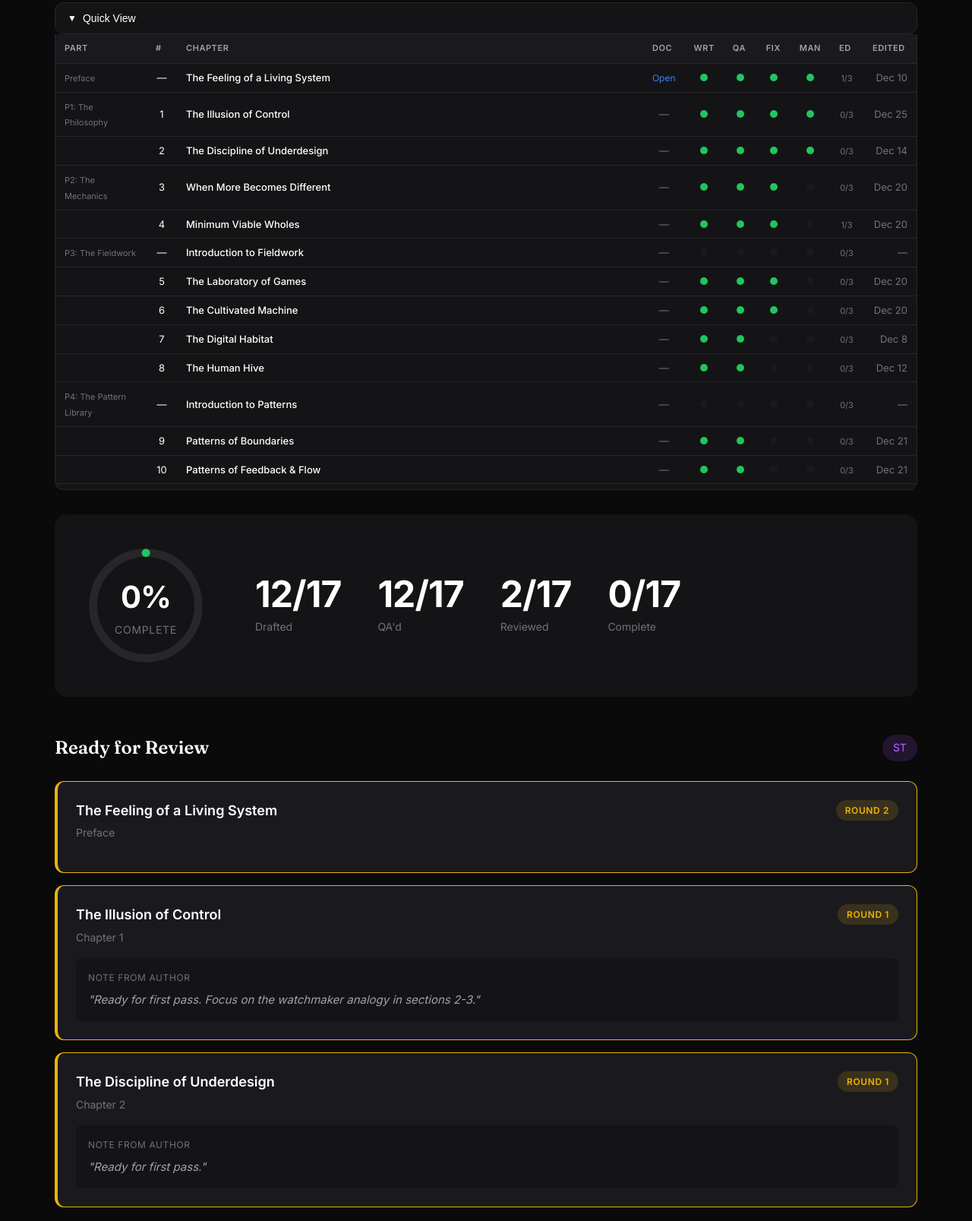
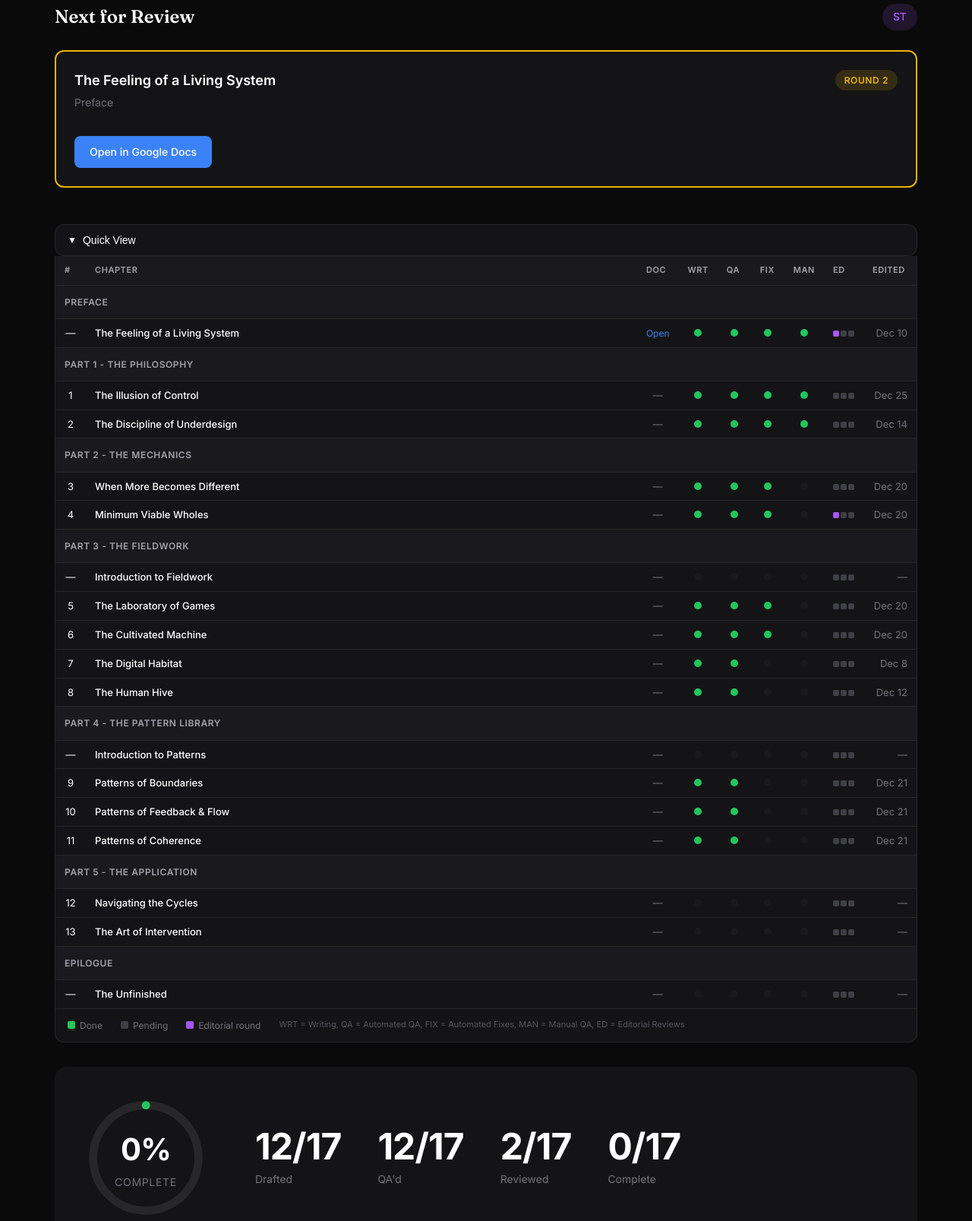
Before and after one commit to makramsaleh/phase-change-dashboard, a plain HTML site: page index.html in a window 1280 px wide. Shown: the part 206-1813 px from the top of the page at 76% size. Drawn offline with Linux system fonts and the light colour scheme.

Commit message:
Move editor section to top, show single action item, add doc link

```diff
--- a/dashboard.js
+++ b/dashboard.js
@@ -136,7 +136,8 @@ function renderEditorSection(chapters, editorName) {
         return;
     }
 
-    container.innerHTML = readyChapters.map(ch => {
+    // Show only the first ready chapter (single action item)
+    const ch = readyChapters[0];
     const round = getEditorialRound(ch) + 1;
     const chapterLabel = ch.number ? `Chapter ${ch.number}` : ch.part;
 
@@ -150,8 +151,15 @@ function renderEditorSection(chapters, editorName) {
         `;
     }
 
-        return `
-            <div class="editor-card">
+    let docLinkHtml = '';
+    if (ch.docLink) {
+        docLinkHtml = `
+            <a href="${ch.docLink}" target="_blank" class="editor-doc-link">Open in Google Docs</a>
+        `;
+    }
+
+    container.innerHTML = `
+        <div class="editor-card featured">
             <div class="editor-card-header">
                 <div>
                     <div class="editor-card-title">${ch.title}</div>
@@ -160,9 +168,9 @@ function renderEditorSection(chapters, editorName) {
                 <span class="editor-card-round">Round ${round}</span>
             </div>
             ${noteHtml}
+            ${docLinkHtml}
         </div>
     `;
-    }).join('');
 }
 
 function renderChaptersGrid(chapters) {
@@ -252,12 +260,19 @@ function renderCondensedTable(chapters) {
 
     // Group by part for visual separation
     let currentPart = '';
+    let rows = [];
 
-    tbody.innerHTML = chapters.map(ch => {
-        const showPart = ch.part !== currentPart;
+    chapters.forEach(ch => {
+        // Add section header row when part changes
+        if (ch.part !== currentPart) {
             currentPart = ch.part;
+            rows.push(`
+                <tr class="section-header-row">
+                    <td colspan="9" class="section-header-cell">${ch.part}</td>
+                </tr>
+            `);
+        }
 
-        const partLabel = showPart ? `<span class="part-label">${ch.part.replace('Part ', 'P').replace(' - ', ': ')}</span>` : '';
         const chNum = ch.number || '—';
 
         // Status dots
@@ -266,10 +281,12 @@ function renderCondensedTable(chapters) {
         const fixDone = ch.workflow.automatedFixes && ch.workflow.automatedFixes.done;
         const manDone = ch.workflow.manualQA && ch.workflow.manualQA.done;
 
-        // Editorial progress
+        // Editorial progress - visual segments
         const editorial = ch.workflow.editorial || { targetRounds: 3, rounds: [] };
-        const edProgress = `${editorial.rounds.length}/${editorial.targetRounds}`;
-        const edClass = editorial.rounds.length > 0 ? (editorial.rounds.length >= editorial.targetRounds ? 'done' : 'partial') : '';
+        const edSegments = Array.from({ length: editorial.targetRounds }, (_, i) => {
+            const filled = i < editorial.rounds.length;
+            return `<span class="ed-segment ${filled ? 'filled' : ''}"></span>`;
+        }).join('');
 
         // Doc link
         const docLink = ch.docLink
@@ -278,9 +295,8 @@ function renderCondensedTable(chapters) {
 
         const lastEdited = ch.lastEdited ? formatDate(ch.lastEdited) : '—';
 
-        return `
+        rows.push(`
             <tr>
-                <td class="col-part">${partLabel}</td>
                 <td class="col-num">${chNum}</td>
                 <td class="chapter-title-cell">${ch.title}</td>
                 <td class="col-link">${docLink}</td>
@@ -288,11 +304,13 @@ function renderCondensedTable(chapters) {
                 <td class="col-status"><span class="status-dot ${qaDone ? 'done' : ''}"></span></td>
                 <td class="col-status"><span class="status-dot ${fixDone ? 'done' : ''}"></span></td>
                 <td class="col-status"><span class="status-dot ${manDone ? 'done' : ''}"></span></td>
-                <td class="col-status"><span class="ed-progress ${edClass}">${edProgress}</span></td>
+                <td class="col-status"><span class="ed-bar">${edSegments}</span></td>
                 <td class="col-date">${lastEdited}</td>
             </tr>
-        `;
-    }).join('');
+        `);
+    });
+
+    tbody.innerHTML = rows.join('');
 }
 
 function setupToggle() {
--- a/index.html
+++ b/index.html
@@ -22,6 +22,17 @@
             </div>
         </header>
 
+        <!-- Editor Section (Priority - First Thing) -->
+        <section class="editor-section" id="editorSection">
+            <div class="section-header">
+                <h2>Next for Review</h2>
+                <span class="editor-name" id="editorName">ST</span>
+            </div>
+            <div class="editor-cards" id="editorCards">
+                <!-- Populated by JS -->
+            </div>
+        </section>
+
         <!-- Condensed Grid View -->
         <section class="condensed-section">
             <button class="condensed-toggle" id="condensedToggle">
@@ -32,7 +43,6 @@
                 <table class="condensed-table">
                     <thead>
                         <tr>
-                            <th class="col-part">Part</th>
                             <th class="col-num">#</th>
                             <th class="col-title">Chapter</th>
                             <th class="col-link">Doc</th>
@@ -48,6 +58,12 @@
                         <!-- Populated by JS -->
                     </tbody>
                 </table>
+                <div class="legend">
+                    <span class="legend-item"><span class="legend-dot done"></span> Done</span>
+                    <span class="legend-item"><span class="legend-dot pending"></span> Pending</span>
+                    <span class="legend-item"><span class="legend-dot ed"></span> Editorial round</span>
+                    <span class="legend-label">WRT = Writing, QA = Automated QA, FIX = Automated Fixes, MAN = Manual QA, ED = Editorial Reviews</span>
+                </div>
             </div>
         </section>
 
@@ -83,17 +99,6 @@
             </div>
         </section>
 
-        <!-- Editor Section -->
-        <section class="editor-section" id="editorSection">
-            <div class="section-header">
-                <h2>Ready for Review</h2>
-                <span class="editor-name" id="editorName">ST</span>
-            </div>
-            <div class="editor-cards" id="editorCards">
-                <!-- Populated by JS -->
-            </div>
-        </section>
-
         <!-- All Chapters -->
         <section class="chapters-section">
             <h2>All Chapters</h2>
--- a/style.css
+++ b/style.css
@@ -129,7 +129,7 @@ body {
     border-top: none;
     border-radius: 0 0 var(--border-radius) var(--border-radius);
     overflow: hidden;
-    max-height: 600px;
+    max-height: 1500px;
     transition: max-height 0.3s ease-out;
 }
 
@@ -170,11 +170,6 @@ body {
 
 .condensed-table tr:last-child td {
     border-bottom: none;
-}
-
-.col-part {
-    width: 120px;
-    color: var(--text-muted);
 }
 
 .col-num {
@@ -228,18 +223,84 @@ body {
     text-decoration: underline;
 }
 
-.part-label {
-    font-size: 0.6875rem;
-    color: var(--text-muted);
+.section-header-row {
+    background: var(--bg-card);
+}
+
+.section-header-row:hover td {
+    background: var(--bg-card);
+}
+
+.section-header-cell {
+    padding: 0.75rem 0.75rem !important;
+    font-weight: 600;
+    font-size: 0.75rem;
+    text-transform: uppercase;
+    letter-spacing: 0.05em;
+    color: var(--text-secondary);
+    border-bottom: 1px solid var(--border-color) !important;
 }
 
 .chapter-title-cell {
     font-weight: 500;
 }
 
-.ed-progress {
+.ed-bar {
+    display: inline-flex;
+    gap: 2px;
+}
+
+.ed-segment {
+    width: 8px;
+    height: 8px;
+    border-radius: 2px;
+    background: #3f3f46;
+}
+
+.ed-segment.filled {
+    background: var(--accent-purple);
+}
+
+/* Legend */
+.legend {
+    display: flex;
+    flex-wrap: wrap;
+    gap: 1.5rem;
+    padding: 0.75rem 1rem;
+    border-top: 1px solid var(--border-color);
+    font-size: 0.75rem;
+    color: var(--text-muted);
+    align-items: center;
+}
+
+.legend-item {
+    display: inline-flex;
+    align-items: center;
+    gap: 0.375rem;
+}
+
+.legend-dot {
+    width: 10px;
+    height: 10px;
+    border-radius: 2px;
+}
+
+.legend-dot.done {
+    background: var(--accent-green);
+}
+
+.legend-dot.pending {
+    background: #3f3f46;
+}
+
+.legend-dot.ed {
+    background: var(--accent-purple);
+}
+
+.legend-label {
+    color: var(--text-muted);
     font-size: 0.6875rem;
-    color: var(--text-muted);
+    opacity: 0.7;
 }
 
 /* Progress Overview */
@@ -421,6 +482,28 @@ h2 {
     font-style: italic;
 }
 
+.editor-card.featured {
+    background: var(--bg-secondary);
+    border-width: 2px;
+}
+
+.editor-doc-link {
+    display: inline-block;
+    margin-top: 1rem;
+    padding: 0.625rem 1.25rem;
+    background: var(--accent-blue);
+    color: white;
+    text-decoration: none;
+    border-radius: 8px;
+    font-size: 0.875rem;
+    font-weight: 500;
+    transition: background 0.2s;
+}
+
+.editor-doc-link:hover {
+    background: #2563eb;
+}
+
 .no-reviews {
     background: var(--bg-card);
     border-radius: var(--border-radius);
@@ -590,10 +673,10 @@ h2 {
 }
 
 .editorial-dot {
-    width: 12px;
-    height: 12px;
-    border-radius: 50%;
-    background: var(--bg-secondary);
+    width: 10px;
+    height: 10px;
+    border-radius: 2px;
+    background: #3f3f46;
 }
 
 .editorial-dot.done {
```
Lines whose indentation alone changed are shown as unchanged.
